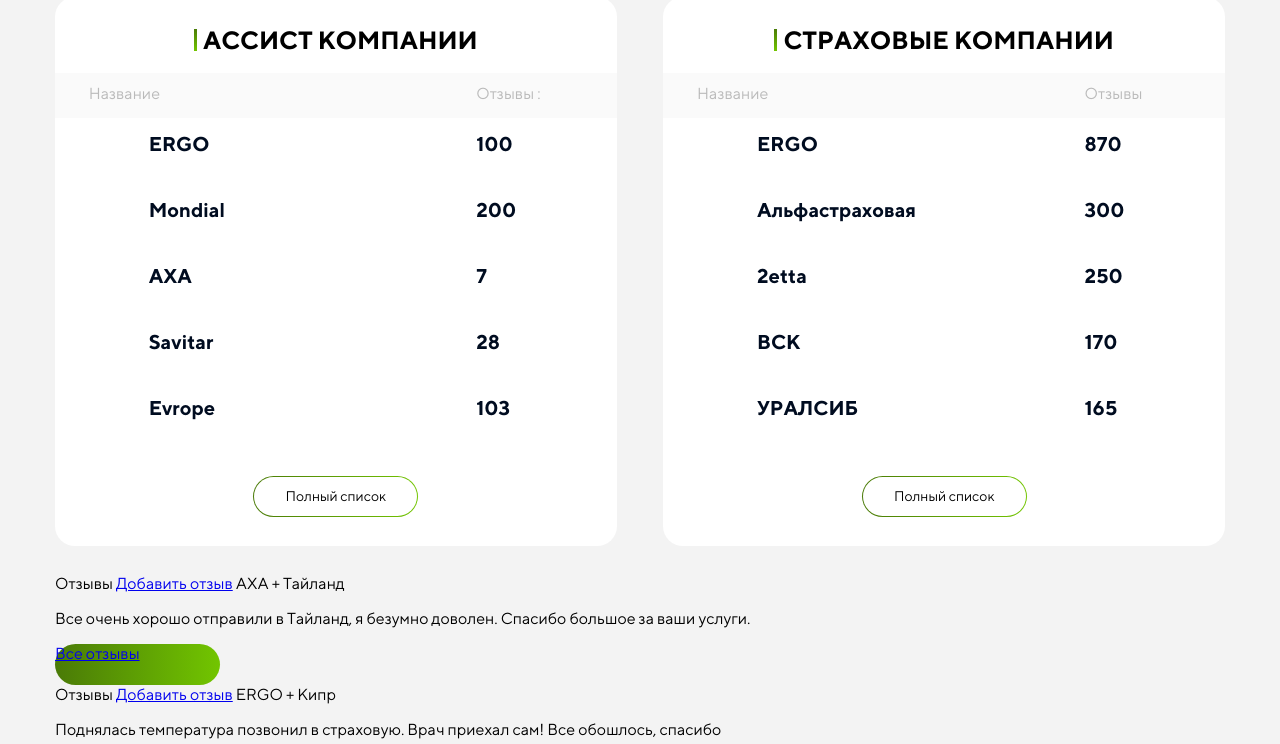
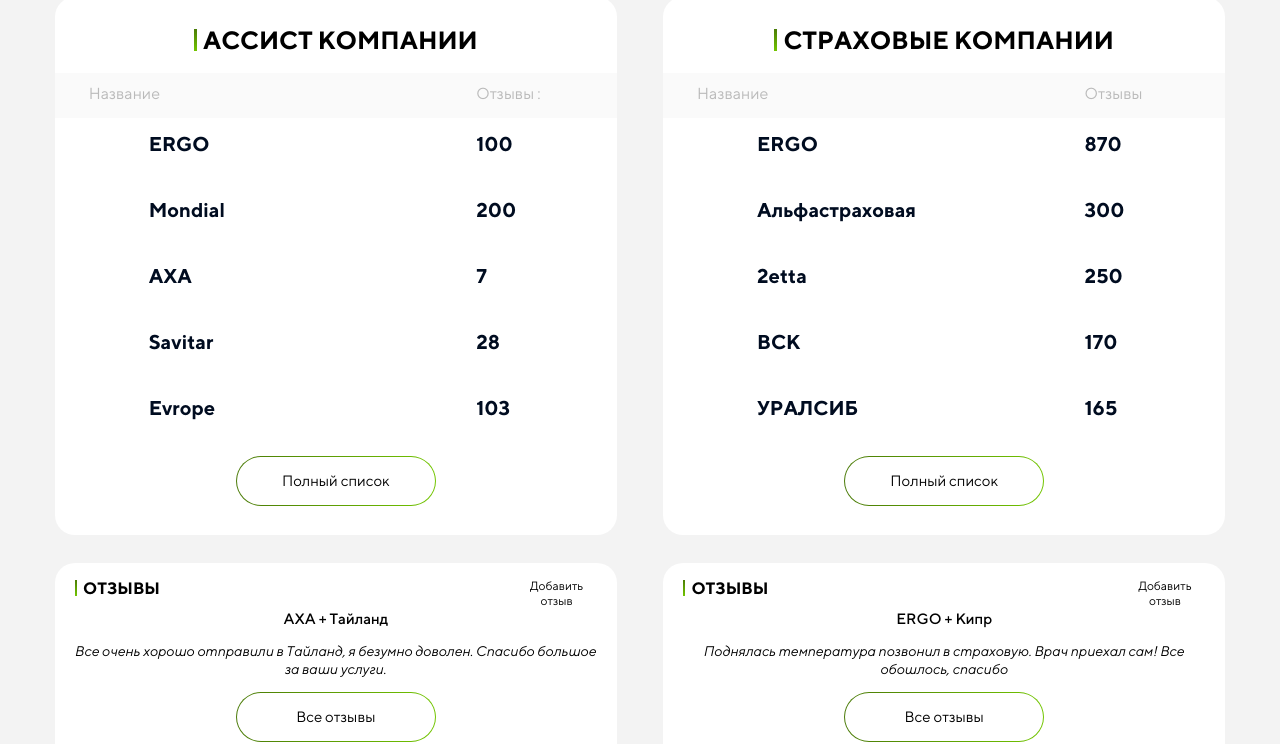
Before and after one commit to AlexanderLogosh/forumvzr, a website: page index.html in a window 1280 px wide. Shown: the part 216-960 px from the top of the page. Drawn offline with Linux system fonts and the light colour scheme.

Commit message:
Начал делать блоки с коментариями

```diff
--- a/css/style.css
+++ b/css/style.css
@@ -497,6 +497,9 @@
   .ratings-block__table .col-3 {
     width: 25%;
     text-align: left; }
+  @media (min-width: 768px) {
+    .ratings-block__table {
+      margin-bottom: 8px; } }
 
 .btn {
   position: relative;
@@ -531,10 +534,81 @@
   background: transparent; }
 
 @media (min-width: 768px) {
-  margin-bottom: 28px;
-  -ms-flex-preferred-size: 47%;
-      flex-basis: 47%; }
+  .btn {
+    width: 200px;
+    height: 50px; }
+  .btn__content {
+    padding: 15px 30px;
+    width: 198px;
+    height: 48px;
+    font-size: 15px;
+    line-height: 18px; } }
 
-@media (min-width: 1170px) {
-  -ms-flex-preferred-size: 48%;
-      flex-basis: 48%; }
+.reviews {
+  display: -webkit-box;
+  display: -ms-flexbox;
+  display: flex;
+  -webkit-box-orient: horizontal;
+  -webkit-box-direction: normal;
+      -ms-flex-direction: row;
+          flex-direction: row;
+  -ms-flex-wrap: wrap;
+      flex-wrap: wrap;
+  -webkit-box-pack: justify;
+      -ms-flex-pack: justify;
+          justify-content: space-between;
+  -webkit-box-sizing: border-box;
+          box-sizing: border-box;
+  padding: 15px 20px 27px;
+  margin-bottom: 20px;
+  background: white;
+  border-radius: 20px;
+  text-align: center; }
+  @media (min-width: 768px) {
+    .reviews {
+      margin-bottom: 0;
+      -ms-flex-preferred-size: 47%;
+          flex-basis: 47%; } }
+  @media (min-width: 1170px) {
+    .reviews {
+      -ms-flex-preferred-size: 48%;
+          flex-basis: 48%; } }
+
+.reviews__title {
+  position: relative;
+  padding-left: 8px;
+  text-transform: uppercase;
+  font-size: 16.5px;
+  font-weight: 700;
+  line-height: 21.5px; }
+  .reviews__title::before {
+    content: "";
+    display: table;
+    position: absolute;
+    left: 0;
+    top: 2px;
+    width: 2px;
+    height: 16px;
+    background-image: -webkit-gradient(linear, left top, left bottom, from(#4b7c07), to(#72c500));
+    background-image: linear-gradient(#4b7c07, #72c500); }
+
+.reviews__add-review {
+  display: block;
+  width: 80px;
+  padding-left: 20px;
+  text-decoration: none;
+  font-size: 12px;
+  font-weight: 400;
+  line-height: 15.5px;
+  color: black; }
+
+.reviews__about {
+  width: 100%;
+  font-size: 15px;
+  font-weight: 500;
+  line-height: 19.5px; }
+
+.reviews__text {
+  font-size: 14px;
+  font-style: italic;
+  line-height: 18px; }
--- a/index.html
+++ b/index.html
@@ -96,14 +96,15 @@
 				<a class="reviews__add-review" href="#">Добавить отзыв</a>
 				<span class="reviews__about">AXA + Тайланд</span>
 				<p class="reviews__text">Все очень хорошо отправили в Тайланд, я безумно доволен. Спасибо большое за ваши услуги.</p>
-				<a class="btn reviews__btn" href="#"> Все отзывы</a>
+				<div class="btn"><a class="btn__content" href="#">Все отзывы</a></div>
 			</article>
+
 			<article class="reviews">
 				<span class="reviews__title">Отзывы</span>
 				<a class="reviews__add-review" href="#">Добавить отзыв</a>
 				<span class="reviews__about">ERGO + Кипр</span>
 				<p class="reviews__text">Поднялась температура позвонил в страховую. Врач приехал сам! Все обошлось, спасибо</p>
-				<a class="btn reviews__btn" href="#"> Все отзывы</a>
+				<div class="btn"><a class="btn__content" href="#">Все отзывы</a></div>
 			</article>
 		</section>
 		<section class="news">
```
